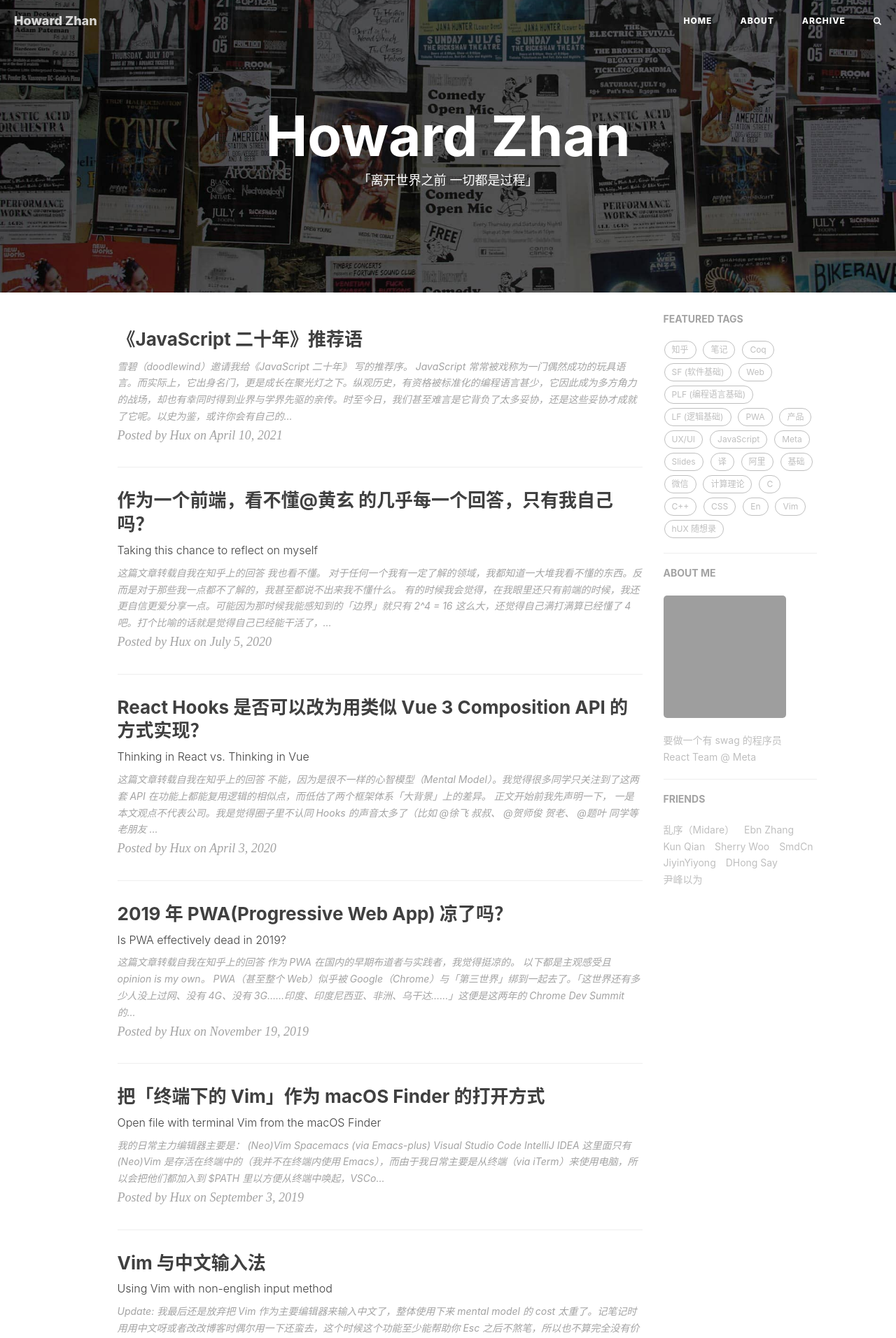
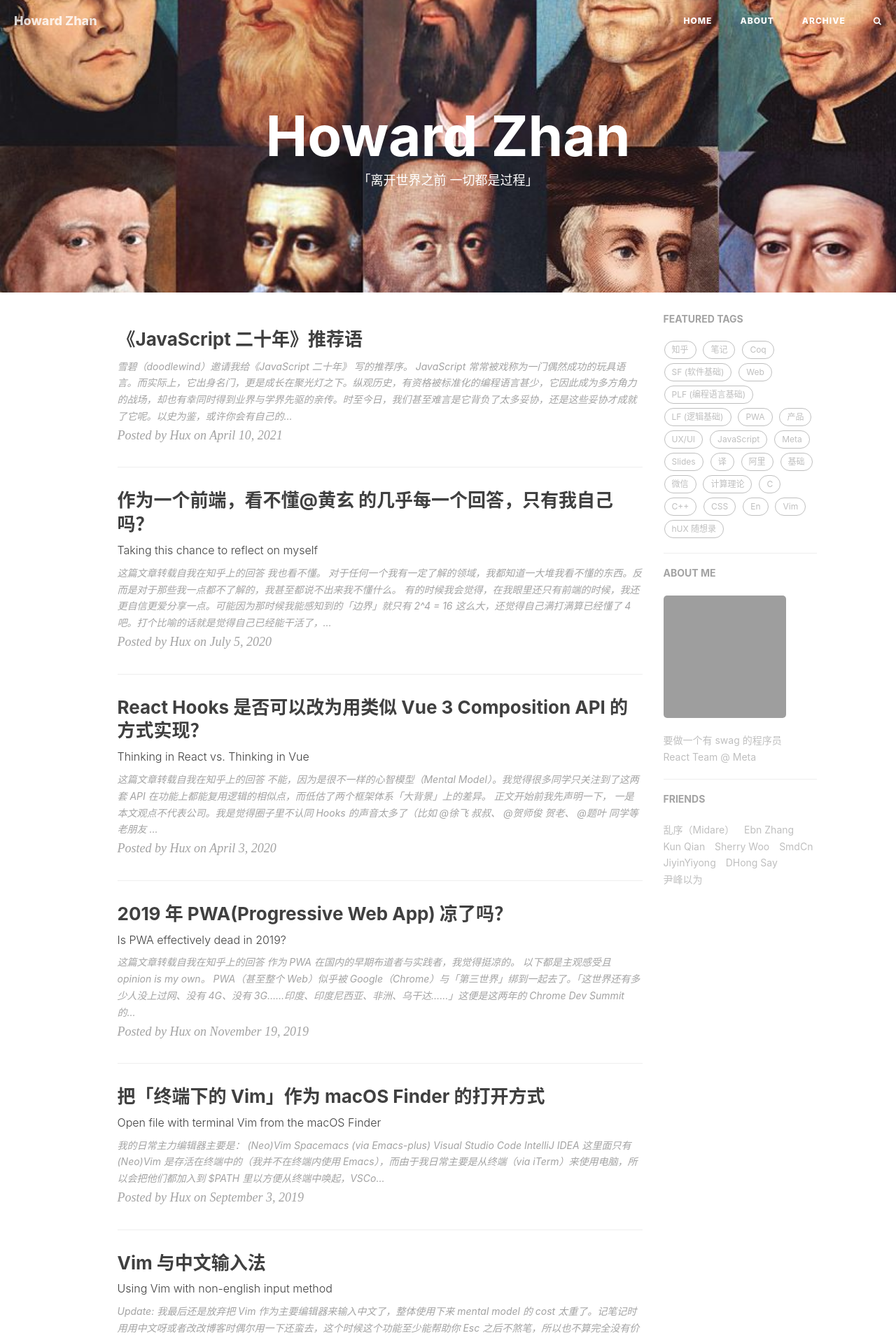
Before and after one commit to ooigooig/daily_blog, a Jekyll site: the page built from index.html, in a window 1280 px wide. Shown: the top 1912 px of the page at 70% size. Built offline with Jekyll 4.4.1, drawn with Linux system fonts in a browser that asks for light colours; nearby versions of some CDN libraries; the list of posts is cut into pages by our own code; comment, search, counter and statistics services are not loaded; grey boxes are pictures that could not be loaded.

Commit message:
config changed

```diff
--- a/_config.yml
+++ b/_config.yml
@@ -1,7 +1,7 @@
 # Site settings
 title: Howard Zhan
 SEOTitle: Howard's Blog
-header-img: img/home-bg.jpg
+header-img: img/home-r.jpg
 email: huayezhan@protonmail.com
 description:
 keyword:
```
Also changed, not shown: img/home-r.jpg (added).
